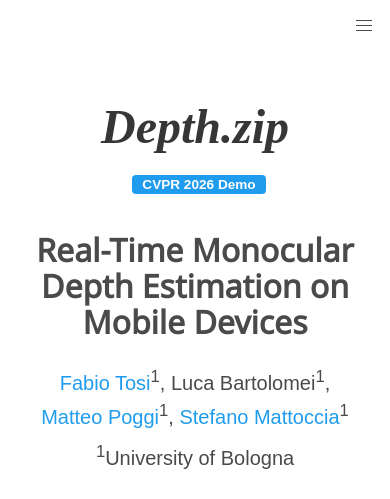
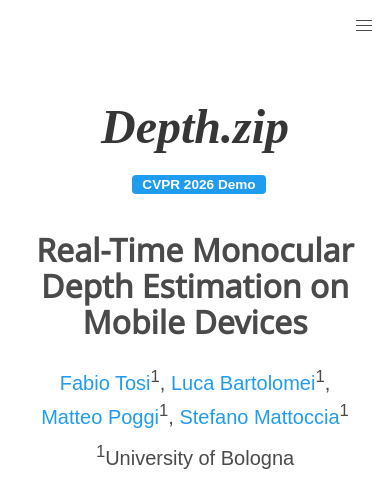
Before and after one commit to fabiotosi92/depth.zip, a plain HTML site: page index.html in a window 390 px wide. Shown: the top 499 px of the page. Drawn offline with nearby package versions, Linux system fonts and the light colour scheme; some icons are missing; a web font is replaced by a local one.

```diff
--- a/index.html
+++ b/index.html
@@ -175,7 +175,7 @@
               <a href="https://fabiotosi92.github.io">Fabio Tosi</a><sup>1</sup>,
             </span>
             <span class="author-block">
-              Luca Bartolomei<sup>1</sup>,
+              <a href="https://bartn8.github.io/">Luca Bartolomei</a><sup>1</sup>,
             </span>
             <span class="author-block">
               <a href="https://mattpoggi.github.io">Matteo Poggi</a><sup>1</sup>,
```
